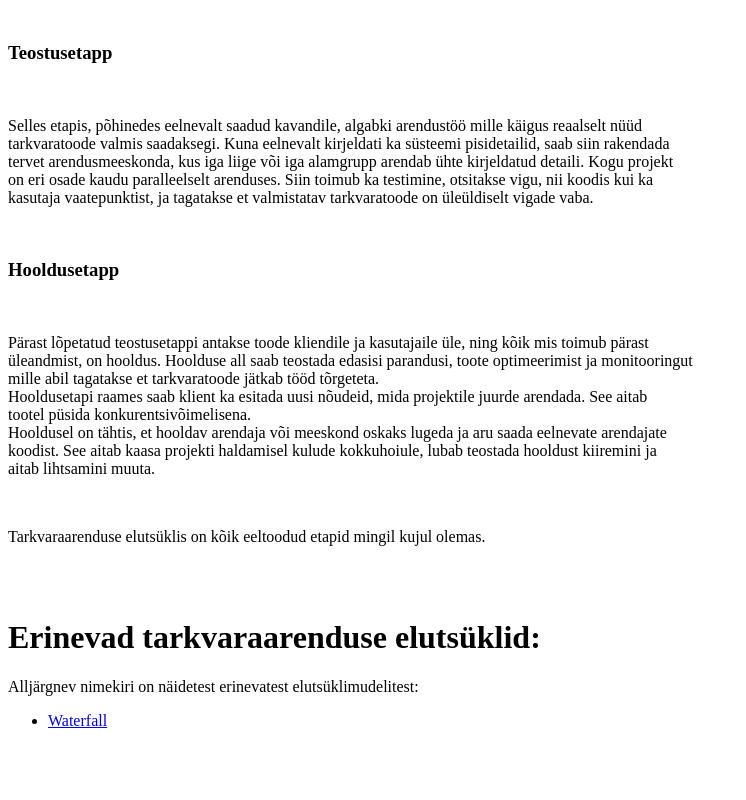
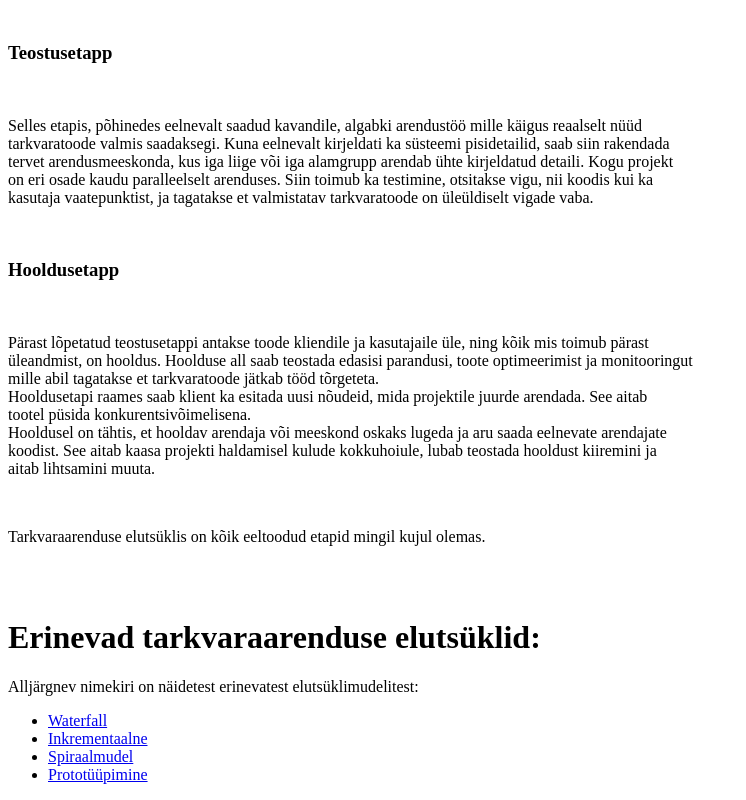
Before and after one commit to Estlib/TarkvaraArendusprotsess, a plain HTML site: page SDLC/sdlc.html in a window 1280 px wide. Shown: the part 1495-2295 px from the top of the page, without its empty margins (0-746 px from the left). Before the commit the page ends 2241 px from the top, so only its background shows below. Drawn offline with Linux system fonts and the light colour scheme.

Commit message:
lisasin indexisse muude SDLCde lingid

```diff
--- a/SDLC/sdlc.html
+++ b/SDLC/sdlc.html
@@ -103,6 +103,9 @@
         Alljärgnev nimekiri on näidetest erinevatest elutsüklimudelitest:
         <ul>
             <li><a href="./waterfall.html">Waterfall</a></li>
+            <li><a href="./incremental.html">Inkrementaalne</a></li>
+            <li><a href="./spiral.html">Spiraalmudel</a></li>
+            <li><a href="./prototyping.html">Prototüüpimine</a></li>
         </ul>
     </p>
 
```
